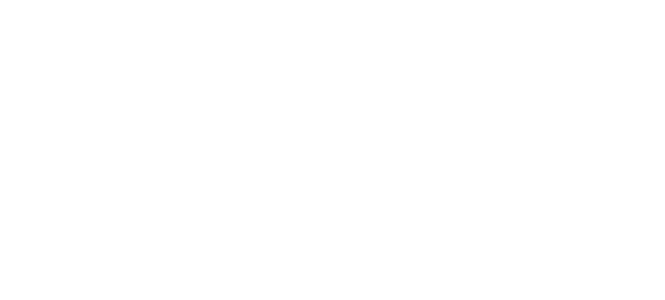
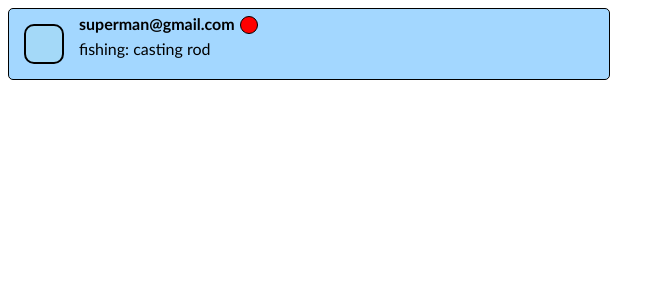
Before and after one commit to FlynnHillier/osrs-bot-manager, a React (Create React App) app in the folder src/client/: page / in a window 1280 px wide. Shown: the top 300 px of the page, without its empty margins (0-665 px from the left). Built offline with nearby package versions, Linux system fonts and the light colour scheme.

Commit message:
added instanceFrame component; added BotInstanceSnapshot

```diff
--- a/src/client/package.json
+++ b/src/client/package.json
@@ -13,6 +13,7 @@
     "react": "^18.2.0",
     "react-dom": "^18.2.0",
     "react-scripts": "5.0.1",
+    "react-spinners": "^0.13.8",
     "typescript": "^4.9.5",
     "web-vitals": "^2.1.4"
   },
--- a/src/client/src/App.tsx
+++ b/src/client/src/App.tsx
@@ -1,8 +1,19 @@
 import React from 'react';
+import InstanceFrame from './components/InstanceFrame';
+import CheckBox from './components/CheckBox';
 
 function App() {
   return (
     <div>
+      <InstanceFrame
+        user={{
+          username:"superman@gmail.com",
+          proxy:"string:123:5000:"
+        }}
+        client={{
+          isActive:true,
+        }}
+      />
     </div>
   );
 }
--- /dev/null
+++ b/src/client/src/components/CheckBox.tsx
@@ -0,0 +1,29 @@
+import React,{useState,useEffect} from 'react'
+import "../styles/checkbox.css"
+
+interface Props {
+    onActiveStateChange:(active:boolean) => void
+}
+
+const CheckBox = ({ onActiveStateChange } : Props) => {
+    let [isActive,setIsActive] = useState<boolean>(false)
+
+    useEffect(()=>{
+        onActiveStateChange(isActive)
+    },[isActive,onActiveStateChange])
+
+    const onClick = () => {
+        setIsActive((wasActive)=>{
+            return !wasActive
+        })
+    }
+
+    return (
+        <div
+            className={`checkbox ${isActive ? "active" : "inactive"}`}
+            onClick={onClick}
+        />
+    )
+}
+
+export default CheckBox
--- /dev/null
+++ b/src/client/src/components/InstanceFrame.tsx
@@ -0,0 +1,40 @@
+import React from 'react'
+import CheckBox from './CheckBox'
+
+import "../styles/instanceFrame.css"
+
+interface Props {
+    user:{
+      username:string
+      proxy:string | null
+    }
+    client:{
+      isActive:boolean
+    }
+}
+
+const InstanceFrame = ({user,client}:Props) => {
+  return (
+    <div className='instanceFrame pcontainer'>
+      <CheckBox
+        onActiveStateChange={(active)=>{}}
+      />
+      <div className="datagrid">
+        <div className="user">
+          <span className='username'>
+            {user.username}
+          </span>
+          <div className="onlineStatus"/>
+        </div>
+        <div className="task">
+          <span className="taskdescription">
+            {"fishing: casting rod"}
+          </span>
+        </div>
+
+      </div>
+    </div>
+  )
+}
+
+export default InstanceFrame
--- /dev/null
+++ b/src/client/src/styles/checkbox.css
@@ -0,0 +1,27 @@
+.checkbox {
+    display: inline-block;
+    aspect-ratio: 1/1;
+    background-color: rgb(0, 98, 134);
+    border: 2px solid black;
+    border-radius: max(10px,5%);
+}
+
+.checkbox.active {
+    background-color: rgb(75, 129, 183);
+}
+
+.checkbox.inactive {
+    background-color: rgb(164, 217, 248);
+}
+
+.checkbox:hover {
+    cursor: pointer;
+}
+
+.checkbox.active:hover {
+    background-color: rgb(85, 140, 195);
+}
+
+.checkbox.inactive:hover {
+    background-color:  rgb(137, 208, 248);
+}
--- a/src/client/src/styles/index.css
+++ b/src/client/src/styles/index.css
@@ -0,0 +1,3 @@
+body {
+    font-family: 'Trebuchet MS', 'Lucida Sans Unicode', 'Lucida Grande', 'Lucida Sans', Arial, sans-serif
+}
--- /dev/null
+++ b/src/client/src/styles/instanceFrame.css
@@ -0,0 +1,85 @@
+.instanceFrame.pcontainer {
+    width: 600px;
+    height:70px;
+    display: flex;
+    flex-direction:row;
+    background-color: rgb(163, 215, 255);
+    justify-content: left;
+    vertical-align: middle;
+    border: 1px solid black;
+    border-radius: 5px;
+}
+
+.instanceFrame.pcontainer > .checkbox {
+    order:1;
+    width: 40px;
+    margin: 15px;
+}
+
+.instanceFrame.pcontainer .datagrid {
+    padding: 5px 0px;
+    order:2;
+    display: grid;
+    box-sizing: border-box;
+    height: 100%;
+    width: 100%;
+    grid-template-columns: repeat(12,1fr);
+    grid-template-rows: repeat(6,1fr);
+}
+
+.instanceFrame.pcontainer .datagrid > .user {
+    grid-column: 1 / 7;
+    grid-row:1 / 3;
+    text-align: left;
+    display: flex;
+    flex-direction: row;
+    flex-wrap: nowrap;
+    vertical-align: middle;
+}
+
+
+.instanceFrame.pcontainer .datagrid > .user > span.username {
+    font-size: 16px;
+    font-weight: bold;
+    order:0;
+}
+
+.instanceFrame.pcontainer .datagrid > .user > div.onlineStatus {
+    order:1;
+    height: 18px;
+    aspect-ratio: 1/1;
+    margin:2px 5px;
+    display: inline-block;
+
+    box-sizing: border-box;
+    border:1px solid black;
+    border-radius: 100%;
+    background-color: red;
+}
+
+.instanceFrame.pcontainer .datagrid > .user > div.onlineStatus.online {
+    box-sizing: border-box;
+    margin: 5px;
+    aspect-ratio: 1/1;
+    height: 100%;
+    display: inline-block;
+    background-color: rgb(0, 168, 17);
+}
+
+
+.instanceFrame.pcontainer .datagrid > .task  {
+    box-sizing: border-box;
+    padding-left: 0px;
+    padding-top: 5px;
+    grid-column: 1 / 7;
+    grid-row: 3 / 7;
+
+    display: flex;
+    text-align: left;
+    align-items: top;
+    vertical-align: middle;
+}
+
+.instanceFrame.pcontainer .datagrid > .task > span.taskdescription  {
+    text-wrap: nowrap;
+}
--- a/src/server/classes/BotInstanceMaster.class.ts
+++ b/src/server/classes/BotInstanceMaster.class.ts
@@ -1,7 +1,7 @@
 import { exec,ChildProcess } from "child_process"
 import mongoose from "mongoose"
 import { BotInstance } from "./BotInstance.class"
-import { BotInstanceSnapshotModel } from "../models/BotInstance.model"
+import { BotInstanceSnapshotModel } from "../models/BotInstanceSnapshot.model"
 
 export class BotInstanceMaster {
     private instances : Map<string,BotInstance> = new Map<string,BotInstance>()
```
Also changed, not shown: src/server/models/BotInstanceSnapshot.model.ts (renamed from src/server/models/BotInstance.model.ts), 1 other file (tests, documents, lock files or other folders).
